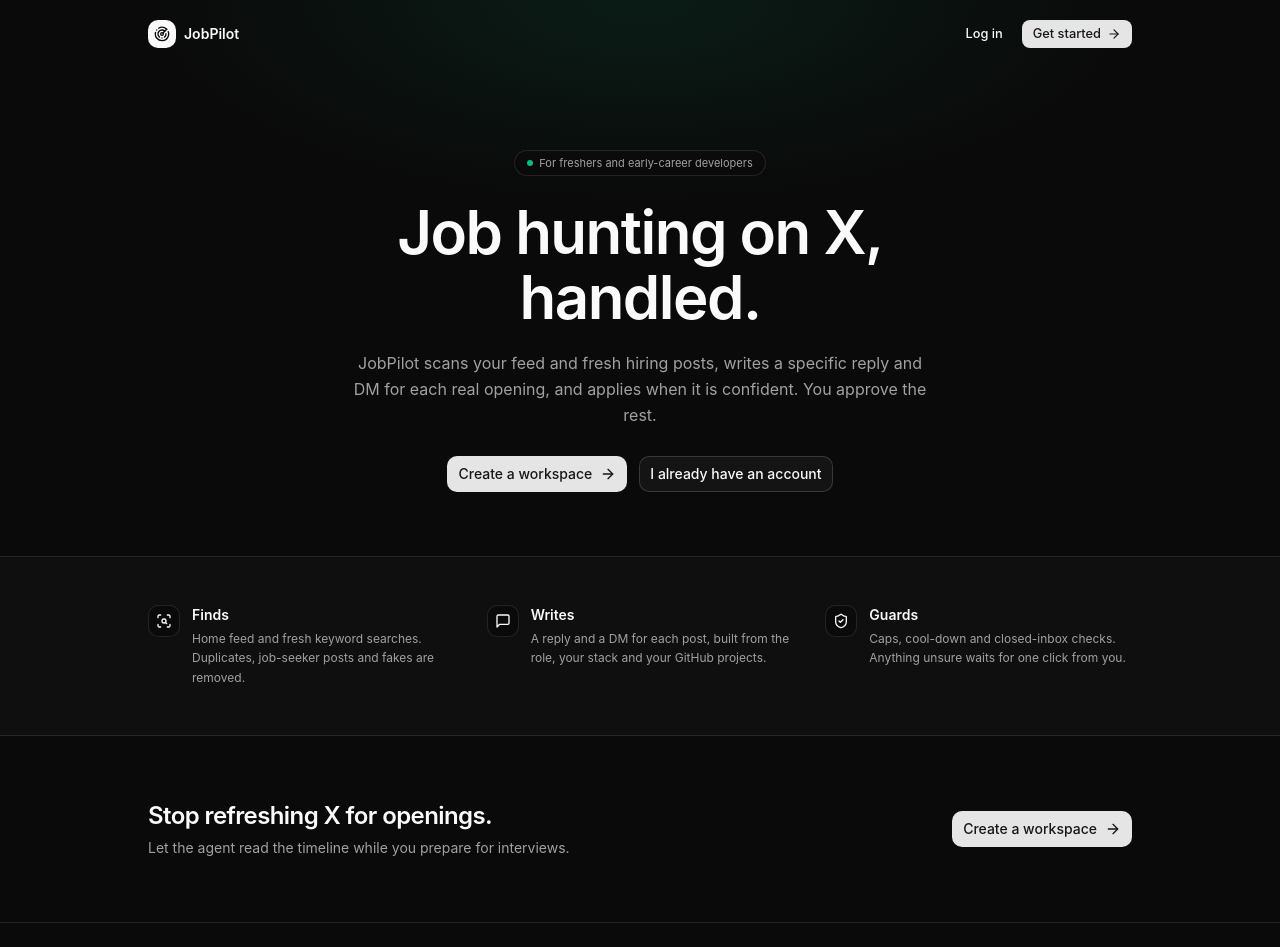
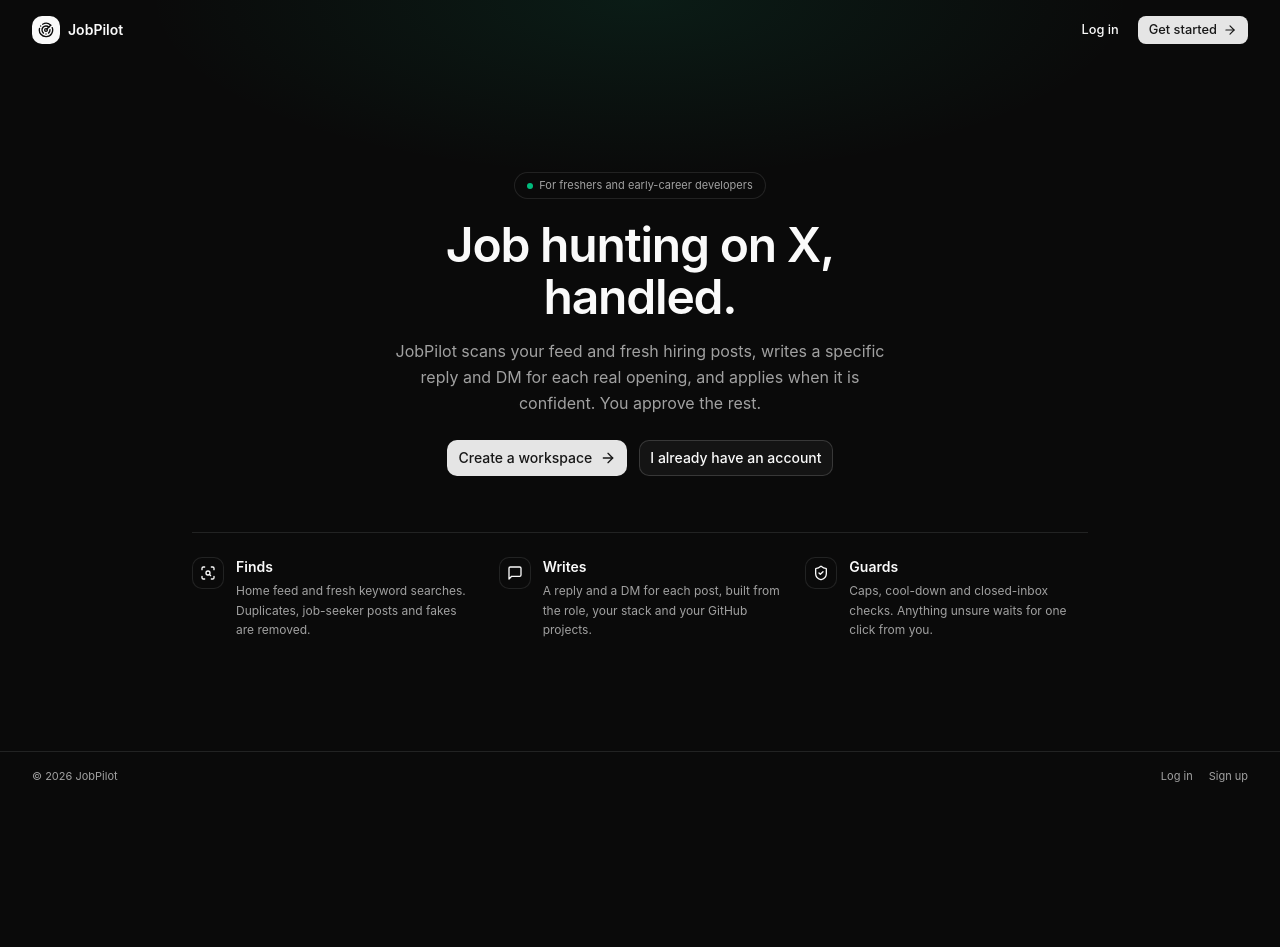
Before and after one commit to devanshrawat27/job_apply, a Next.js app in the folder frontend/: page / in a window 1280 px wide. Shown: the top 947 px of the page. After the commit the page ends 800 px from the top, so only its background shows below. Built offline with nearby package versions, Linux system fonts and the light colour scheme.

Commit message:
ui: make the landing page fit one screen without scrolling

```diff
--- a/frontend/app/page.tsx
+++ b/frontend/app/page.tsx
@@ -30,10 +30,10 @@ const FEATURES = [
 
 export default function LandingPage() {
   return (
-    <main className="relative min-h-screen overflow-x-hidden">
-      <div className="pointer-events-none absolute inset-x-0 top-0 -z-10 h-[480px] bg-[radial-gradient(55%_60%_at_50%_0%,rgba(16,185,129,0.10),transparent_70%)]" />
+    <main className="relative flex min-h-screen flex-col overflow-x-hidden lg:h-screen lg:overflow-hidden">
+      <div className="pointer-events-none absolute inset-x-0 top-0 -z-10 h-[420px] bg-[radial-gradient(55%_60%_at_50%_0%,rgba(16,185,129,0.10),transparent_70%)]" />
 
-      <header className="mx-auto flex w-full max-w-5xl items-center justify-between px-5 py-5">
+      <header className="flex w-full shrink-0 items-center justify-between px-5 py-4 sm:px-8">
         <Logo href="/" />
         <div className="flex items-center gap-2">
           <Link
@@ -49,24 +49,25 @@ export default function LandingPage() {
         </div>
       </header>
 
-      <section className="mx-auto w-full max-w-3xl px-5 pb-16 pt-10 text-center sm:pt-20">
+      <div className="flex flex-1 flex-col items-center justify-center gap-10 px-5 py-6 text-center lg:gap-14">
+        <section className="w-full max-w-2xl">
           <span className="inline-flex items-center gap-1.5 rounded-full border border-border bg-background/70 px-3 py-1 text-[11px] text-muted-foreground">
             <span className="size-1.5 rounded-full bg-emerald-500" />
             For freshers and early-career developers
           </span>
 
-        <h1 className="mt-6 text-4xl font-semibold leading-[1.08] tracking-tight sm:text-6xl">
+          <h1 className="mt-5 text-4xl font-semibold leading-[1.08] tracking-tight sm:text-5xl">
             Job hunting on X,
             <br />
             handled.
           </h1>
 
-        <p className="mx-auto mt-5 max-w-xl text-sm leading-relaxed text-muted-foreground sm:text-base">
+          <p className="mx-auto mt-4 max-w-lg text-sm leading-relaxed text-muted-foreground sm:text-base">
             JobPilot scans your feed and fresh hiring posts, writes a specific reply and DM
             for each real opening, and applies when it is confident. You approve the rest.
           </p>
 
-        <div className="mt-7 flex flex-wrap items-center justify-center gap-3">
+          <div className="mt-6 flex flex-wrap items-center justify-center gap-3">
             <Link href="/signup" className={cn(buttonVariants({ size: 'lg' }), 'gap-2')}>
               Create a workspace
               <ArrowRightIcon className="size-4" />
@@ -80,9 +81,7 @@ export default function LandingPage() {
           </div>
         </section>
 
-      {/* three points */}
-      <section className="border-y border-border bg-muted/20">
-        <div className="mx-auto grid w-full max-w-5xl gap-8 px-5 py-12 sm:grid-cols-3">
+        <section className="grid w-full max-w-4xl gap-6 border-t border-border pt-6 text-left sm:grid-cols-3">
           {FEATURES.map((feature) => (
             <div key={feature.title} className="flex items-start gap-3">
               <span className="grid size-8 shrink-0 place-items-center rounded-lg border border-border bg-background">
@@ -96,28 +95,10 @@ export default function LandingPage() {
               </div>
             </div>
           ))}
+        </section>
       </div>
-      </section>
 
-      <section className="mx-auto w-full max-w-5xl px-5 py-16">
-        <div className="flex flex-col items-start justify-between gap-5 sm:flex-row sm:items-center">
-          <div>
-            <h2 className="text-2xl font-semibold tracking-tight">
-              Stop refreshing X for openings.
-            </h2>
-            <p className="mt-1.5 text-sm text-muted-foreground">
-              Let the agent read the timeline while you prepare for interviews.
-            </p>
-          </div>
-          <Link href="/signup" className={cn(buttonVariants({ size: 'lg' }), 'gap-2')}>
-            Create a workspace
-            <ArrowRightIcon className="size-4" />
-          </Link>
-        </div>
-      </section>
-
-      <footer className="border-t border-border">
-        <div className="mx-auto flex w-full max-w-5xl flex-wrap items-center justify-between gap-3 px-5 py-6 text-[11px] text-muted-foreground">
+      <footer className="flex w-full shrink-0 flex-wrap items-center justify-between gap-3 border-t border-border px-5 py-4 text-[11px] text-muted-foreground sm:px-8">
         <span>© {new Date().getFullYear()} JobPilot</span>
         <div className="flex gap-4">
           <Link href="/login" className="hover:text-foreground">
@@ -127,7 +108,6 @@ export default function LandingPage() {
             Sign up
           </Link>
         </div>
-        </div>
       </footer>
     </main>
   )
```
Lines whose indentation alone changed are shown as unchanged.
